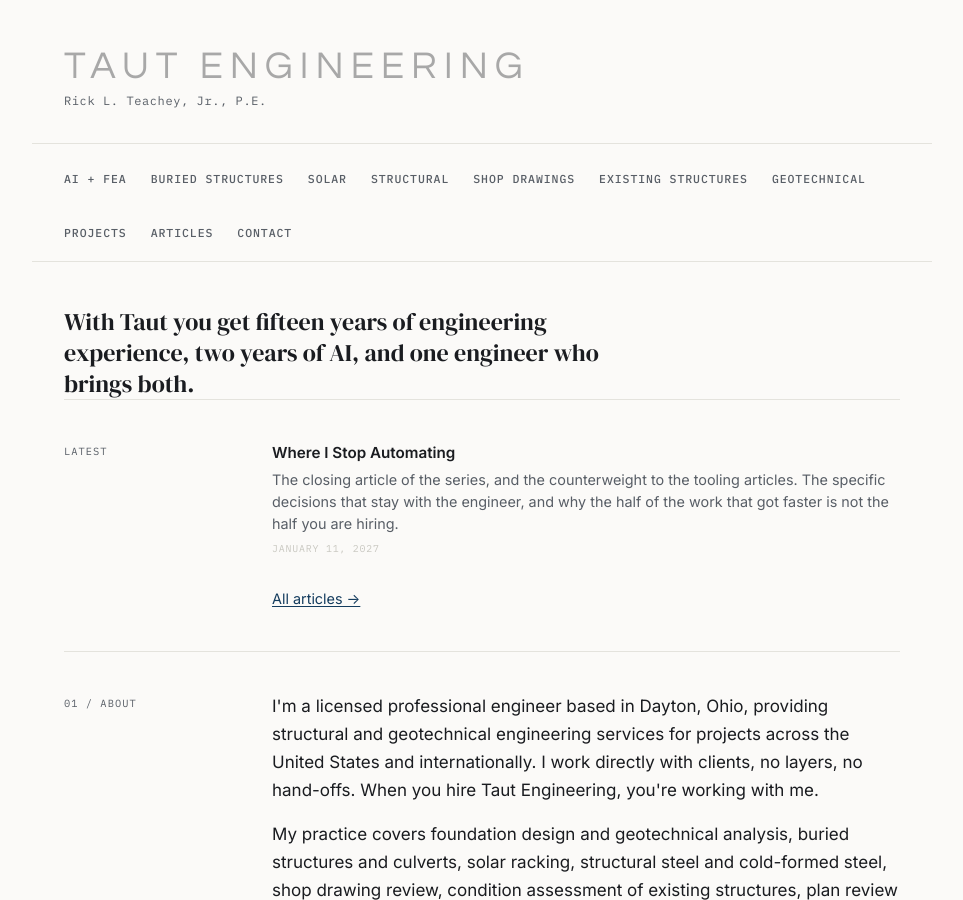
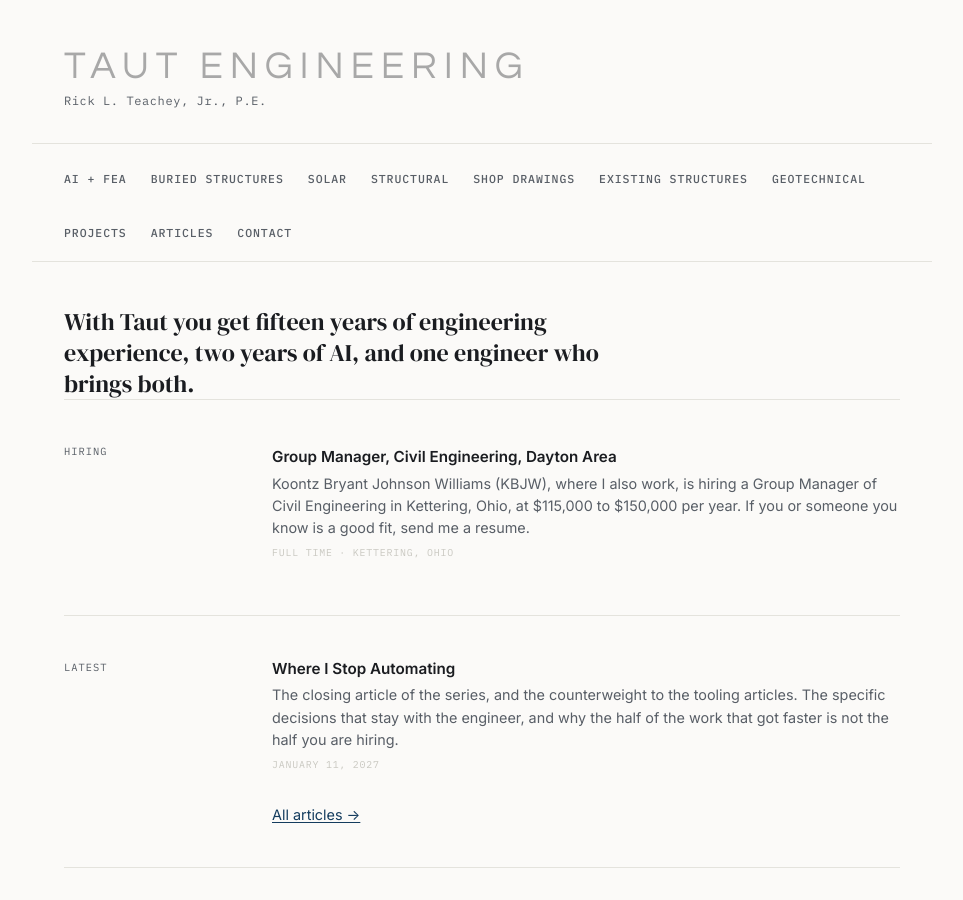
Before and after one commit to Ricyteach/ricyteach.github.io, a Jekyll site: the page built from index.html, in a window 1280 px wide and 900 px high. Shown: the whole window, without its empty margins (158-1121 px from the left). Built offline with Jekyll 4.4.1, drawn with Linux system fonts in a browser that asks for light colours.

Commit message:
Add a hiring notice for the Group Manager of Civil Engineering opening to the homepage
Co-Authored-By: Claude Opus 5.5 <noreply@anthropic.com>
Claude-Session: https://claude.ai/code/session_01HMPQ6NgdNRQvJaC5wFKE21

```diff
--- a/index.html
+++ b/index.html
@@ -7,6 +7,22 @@ description: "Structural and geotechnical engineering services. Foundation desig
   <!-- MAINTENANCE (2026-07-01): "fifteen years" and "two years of AI" will go stale. Update both figures annually. -->
   <p class="hero-headline">With Taut you get fifteen years of engineering experience, two years of AI, and one engineer who brings both.</p>
 </div>
+
+<!-- TEMPORARY: remove this section, along with jobs/index.html, the footer link, and the contact form option, when the position is filled. -->
+<section class="site-section">
+  <div class="section-rail">
+    <span class="section-eyebrow">Hiring</span>
+  </div>
+  <div class="section-body">
+    <div class="project-list">
+      <div class="project-item">
+        <h3><a href="/jobs/">Group Manager, Civil Engineering, Dayton Area</a></h3>
+        <p>Koontz Bryant Johnson Williams (KBJW), where I also work, is hiring a Group Manager of Civil Engineering in Kettering, Ohio, at $115,000 to $150,000 per year. If you or someone you know is a good fit, send me a resume.</p>
+        <div class="project-meta">Full time &middot; Kettering, Ohio</div>
+      </div>
+    </div>
+  </div>
+</section>
 
 {% assign latest_post = site.posts.first %}
 {% if latest_post %}
```
